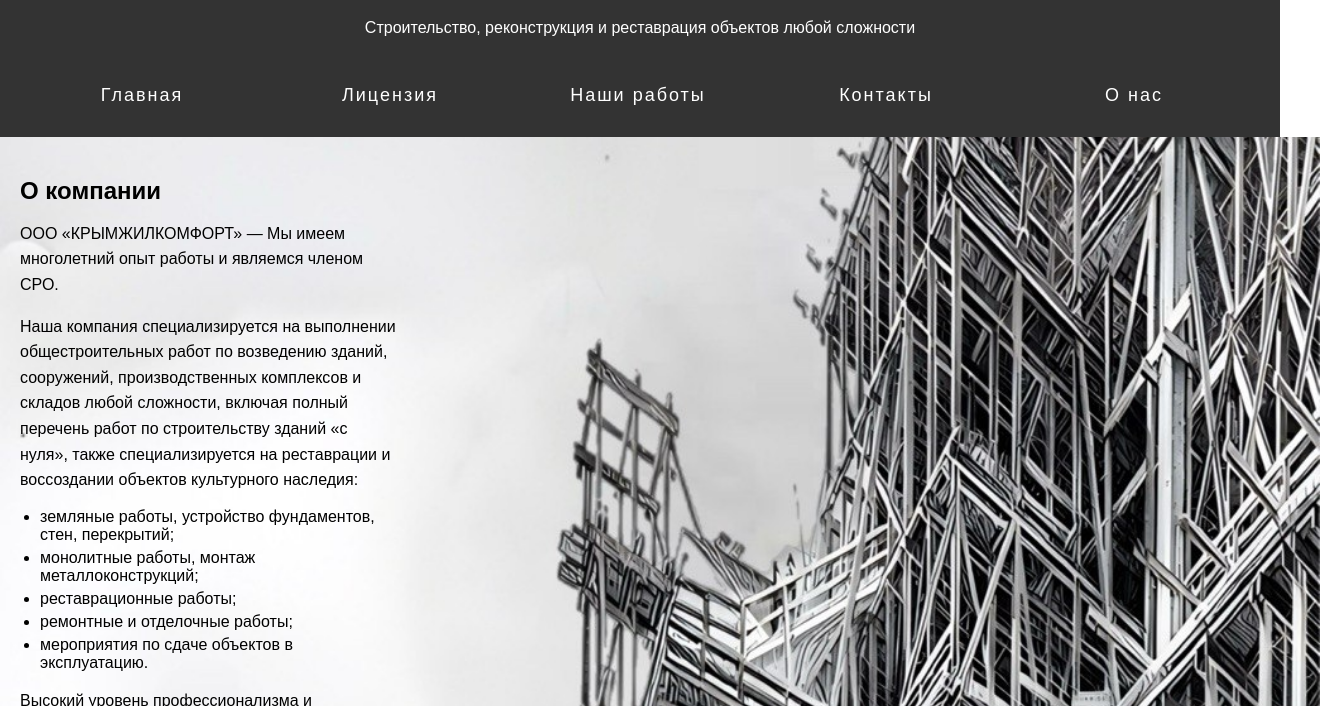
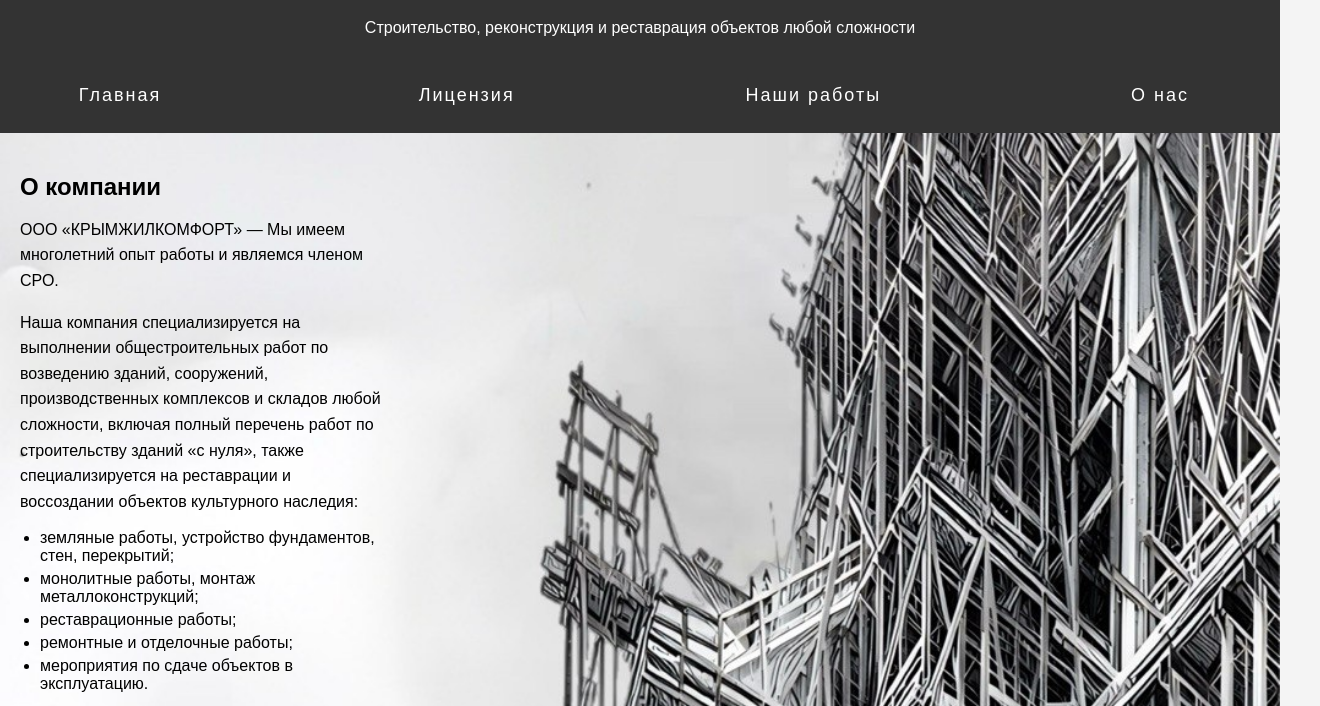
Before and after one commit to Red0ak97/crimealivcomfor, a React app: page / in a window 1280 px wide. Shown: the part 81-787 px from the top of the page, 1320 px wide, since content can reach past the window. Built offline with nearby package versions, Linux system fonts and the light colour scheme.

Commit message:
Обновление стилей

```diff
--- a/src/components/body/Body.scss
+++ b/src/components/body/Body.scss
@@ -9,16 +9,19 @@
   background-size: cover; /* Растягиваем изображение на весь контейнер */
   background-position: center; /* Центрируем изображение */
   background-repeat: no-repeat; /* Запрещаем повторение изображения */
+  box-sizing: border-box; /* Учитываем внутренние отступы и границы */
 }
 
 .content-container {
   display: flex;
   justify-content: space-between;
   width: 100%; /* Заставляем контейнер занимать всю ширину */
+  box-sizing: border-box; /* Учитываем внутренние отступы и границы */
 }
 
 .about-company {
-  flex: 1;
+  flex: 1; /* Равномерно распределяем пространство */
   margin-right: 20px;
   width: 30%; /* Заставляем компонент занимать 30% ширины */
+  box-sizing: border-box; /* Учитываем внутренние отступы и границы */
 }
--- a/src/components/footer/Footer.scss
+++ b/src/components/footer/Footer.scss
@@ -3,7 +3,8 @@
   color: white;
   text-align: center;
   padding: 10px;
-  position: static;
+  position: static; /* Фиксируем футер внизу страницы */
   bottom: 0;
-  width: 100%;
+  width: 100%; /* Заставляем футер занимать всю ширину */
+  box-sizing: border-box; /* Учитываем внутренние отступы и границы */
 }
--- a/src/components/header/Header.js
+++ b/src/components/header/Header.js
@@ -1,5 +1,4 @@
 // src/components/header/Header.js
-import React from 'react';
 import { Link } from 'react-router-dom'; // для навигации
 import './Header.scss'; // добавляем точку с запятой
 
@@ -8,33 +7,39 @@
     <header className="header">
       <div className="header-content">
         <h1>ООО «КРЫМЖИЛКОМФОРТ»</h1>
-        <p>Строительство, реконструкция и реставрация объектов любой сложности</p>
+        <p>
+          Строительство, реконструкция и реставрация объектов любой сложности
+        </p>
       </div>
       <nav className="header-nav">
         <ul>
           <li>
             <div className="wrapper">
-              <Link to="/" className="button">Главная</Link>
+              <Link to="/" className="button">
+                Главная
+              </Link>
             </div>
           </li>
           <li>
             <div className="wrapper">
-              <Link to="/license" className="button">Лицензия</Link>
+              <Link to="/license" className="button">
+                Лицензия
+              </Link>
             </div>
           </li>
           <li>
             <div className="wrapper">
-              <Link to="/works" className="button">Наши работы</Link>
+              <Link to="/works" className="button">
+                Наши работы
+              </Link>
             </div>
           </li>
+
           <li>
             <div className="wrapper">
-              <Link to="/contact" className="button">Контакты</Link>
-            </div>
-          </li>
-          <li>
-            <div className="wrapper">
-              <Link to="/about" className="button">О нас</Link>
+              <Link to="/about" className="button">
+                О нас
+              </Link>
             </div>
           </li>
         </ul>
--- a/src/components/header/Header.scss
+++ b/src/components/header/Header.scss
@@ -20,7 +20,7 @@
       display: flex;
       justify-content: space-around;
       width: 100%; /* Растягиваем на всю ширину */
-      padding: 0 20px; /* Добавляем внутренние отступы для контейнера кнопок */
+      padding: px; /* Добавляем внутренние отступы для контейнера кнопок */
 
       li {
         flex: 1; /* Равномерное распределение по ширине */
@@ -29,7 +29,7 @@
 
       /* Добавляем стили для последней кнопки */
       li:last-child {
-        flex-grow: 1; /* Заставляем последнюю кнопку занимать оставшееся пространство */
+        flex-grow: 0; /* Заставляем последнюю кнопку занимать оставшееся пространство */
       }
     }
   }
--- a/src/index.css
+++ b/src/index.css
@@ -3,22 +3,24 @@
   font-family: Arial, sans-serif;
   margin: 0;
   padding: 0;
-  background-color: #f4f4f400;
+  background-color: #f4f4f4; /* Убираем прозрачность */
   position: relative; /* Добавляем относительное позиционирование */
+  box-sizing: border-box; /* Учитываем внутренние отступы и границы */
 }
 
 section {
   padding: 10px;
+  box-sizing: border-box; /* Учитываем внутренние отступы и границы */
 }
 
 /* Стили для кнопок */
-.wrapper{
+.wrapper {
   display: block;
   margin-top: 20px; /* Добавляем отступ сверху */
+  box-sizing: border-box; /* Учитываем внутренние отступы и границы */
 }
 
-
-.button{
+.button {
   display: block;
   width: 200px;
   height: 40px;
@@ -31,37 +33,51 @@
   letter-spacing: 2px;
   text-align: center;
   position: relative;
-  transition: all .35s;
+  transition: all 0.35s;
   z-index: 1; /* Добавляем z-index для кнопки */
+  box-sizing: border-box; /* Учитываем внутренние отступы и границы */
 }
 
-.button span{
+.button span {
   position: relative;
   z-index: 2; /* Добавляем z-index для текста кнопки */
 }
 
-.button:after{
+.button:after {
   position: absolute;
-  content: "";
+  content: '';
   top: 0;
   left: 0;
   width: 0;
   height: 100%;
   background: #0040ff;
-  transition: all .35s;
+  transition: all 0.35s;
   z-index: -1; /* Добавляем z-index для псевдоэлемента */
 }
 
-.button:hover{
+.button:hover {
   color: #fff;
 }
 
-.button:hover:after{
+.button:hover:after {
   width: 100%;
 }
 
 /* Обновлённые стили для .wrapper */
-.wrapper{
+.wrapper {
   display: block;
   margin-top: 20px; /* Добавляем отступ сверху */
+  box-sizing: border-box; /* Учитываем внутренние отступы и границы */
 }
+
+/* Стили для футера */
+footer {
+  background-color: #333;
+  color: white;
+  text-align: center;
+  padding: 10px;
+  position: fixed; /* Фиксируем футер внизу страницы */
+  bottom: 0;
+  width: 100%; /* Заставляем футер занимать всю ширину */
+  box-sizing: border-box; /* Учитываем внутренние отступы и границы */
+}
```
Also changed, not shown: public/favicon.ico, src/assets/img/favicon.png (added), 1 other file.
